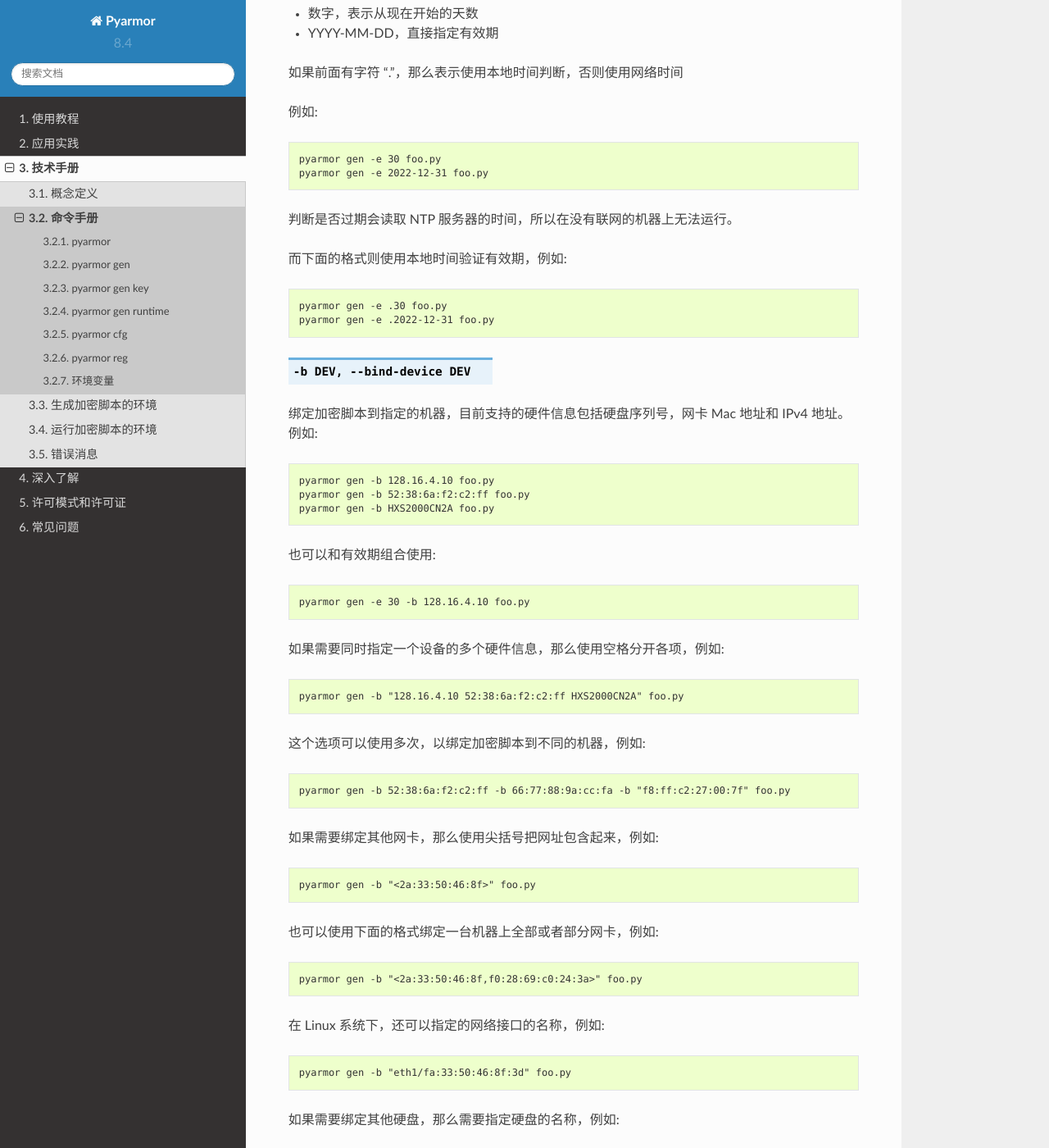
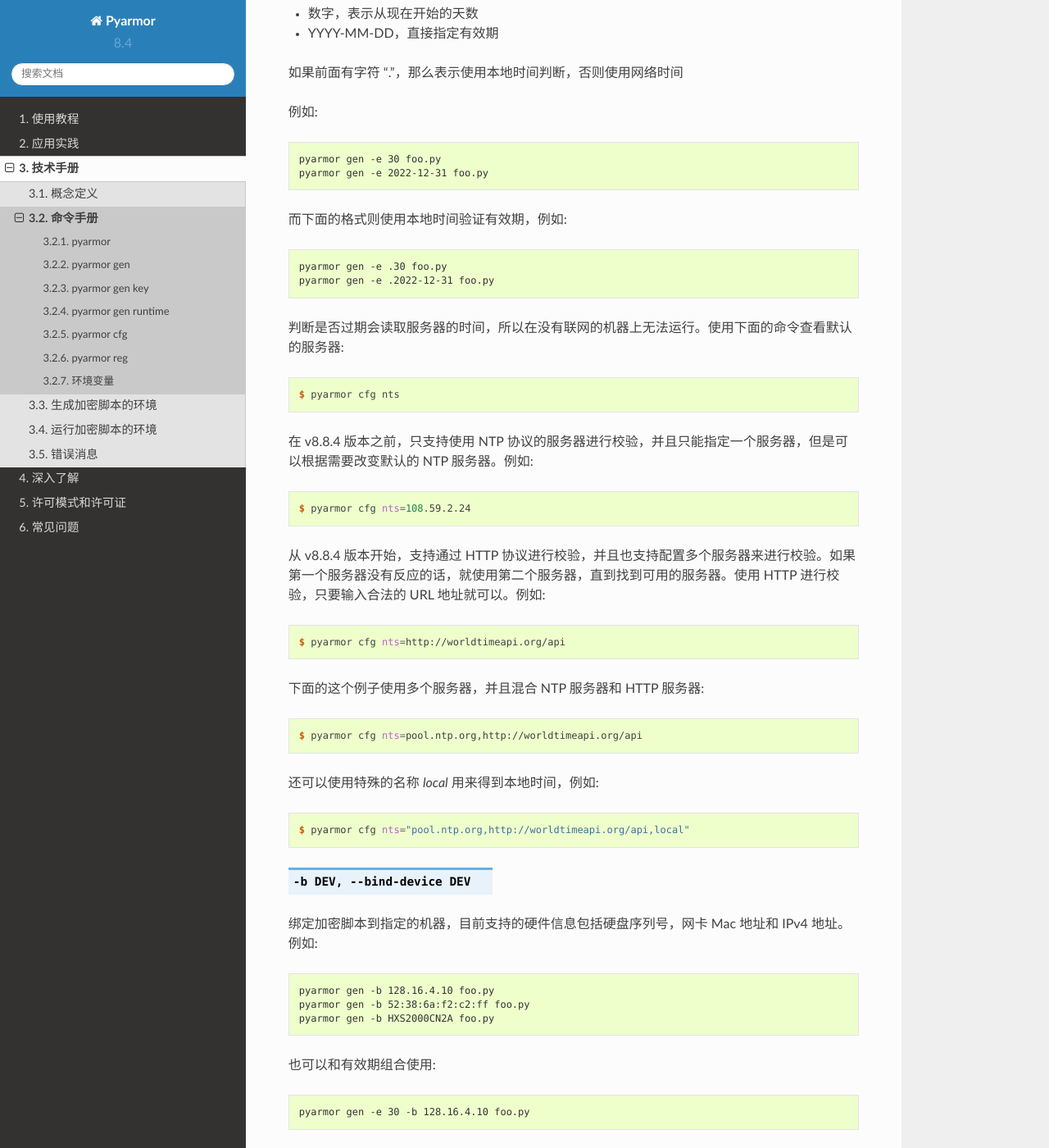
Before and after one commit to dashingsoft/pyarmor-docs-zh, a Sphinx documentation site: the page built from docs/reference/man.rst, in a window 1280 px wide and 1400 px high, scrolled down 7487 px. Shown: the whole window at 82% size. Built offline with Sphinx 7.4.7 and the Read the Docs theme 2.0.0, drawn with Linux system fonts in a browser that asks for light colours.

Commit message:
Support http server to check network time

```diff
--- a/docs/reference/errors.rst
+++ b/docs/reference/errors.rst
@@ -122,8 +122,11 @@
      - RuntimeError: Resource temporarily unavailable
      - 设置了加密脚本的有效期，但是无法访问时间服务器导致的问题
 
-       这个问题无法解决，要么使用本地时间，要么用户使用 :term:`脚本补丁` 自己进行校验
+       解决方案：
 
+       1. 使用本地时间
+       2. 用户使用 :term:`脚本补丁` 自己进行校验
+       3. 升级到 Pyarmor 8.4.4+ ，并使用 HTTP 服务器进行检验，需要通过命令设置一个有效的 HTTP 服务器。例如 `pyarmor cfg nts=http://your.http-server.com/api/v2/`
    * -
      - Protection Exception
      - 如果使用了选项 :option:`--assert-call` 或者 :option:`assert-import` ，那么参考 :doc:`../tutorial/advanced` 中的 `过滤需要保护的函数和模块` ，根据错误堆栈的信息，忽略出错的函数或者模块。
--- a/docs/reference/man.rst
+++ b/docs/reference/man.rst
@@ -265,12 +265,30 @@
   pyarmor gen -e 30 foo.py
   pyarmor gen -e 2022-12-31 foo.py
 
-判断是否过期会读取 NTP 服务器的时间，所以在没有联网的机器上无法运行。
-
 而下面的格式则使用本地时间验证有效期，例如::
 
   pyarmor gen -e .30 foo.py
   pyarmor gen -e .2022-12-31 foo.py
+
+判断是否过期会读取服务器的时间，所以在没有联网的机器上无法运行。使用下面的命令查看默认的服务器::
+
+    $ pyarmor cfg nts
+
+在 v8.8.4 版本之前，只支持使用 NTP 协议的服务器进行校验，并且只能指定一个服务器，但是可以根据需要改变默认的 NTP 服务器。例如::
+
+    $ pyarmor cfg nts=108.59.2.24
+
+从 v8.8.4 版本开始，支持通过 HTTP 协议进行校验，并且也支持配置多个服务器来进行校验。如果第一个服务器没有反应的话，就使用第二个服务器，直到找到可用的服务器。使用 HTTP 进行校验，只要输入合法的 URL 地址就可以。例如::
+
+    $ pyarmor cfg nts=http://worldtimeapi.org/api
+
+下面的这个例子使用多个服务器，并且混合 NTP 服务器和 HTTP 服务器::
+
+    $ pyarmor cfg nts=pool.ntp.org,http://worldtimeapi.org/api
+
+还可以使用特殊的名称 `local` 用来得到本地时间，例如::
+
+    $ pyarmor cfg nts="pool.ntp.org,http://worldtimeapi.org/api,local"
 
 .. option:: -b DEV, --bind-device DEV
 
```
